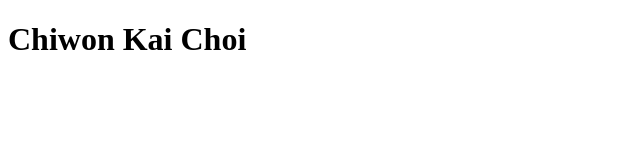
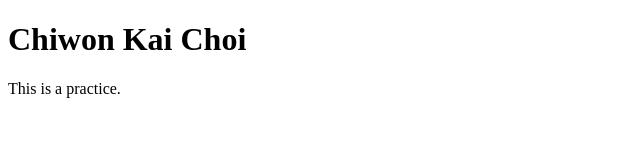
Before and after one commit to cetusky/cetusky.github.io, a plain HTML site: page index.html in a window 1280 px wide. Shown: the whole page, without its empty margins (0-640 px from the left). Drawn offline with Linux system fonts and the light colour scheme.

Commit message:
Added paragraphy

```diff
--- a/index.html
+++ b/index.html
@@ -8,5 +8,6 @@
 </head>
 <body>
     <h1>Chiwon Kai Choi</h1>
+    <p>This is a practice.</p>
 </body>
 </html>
```
